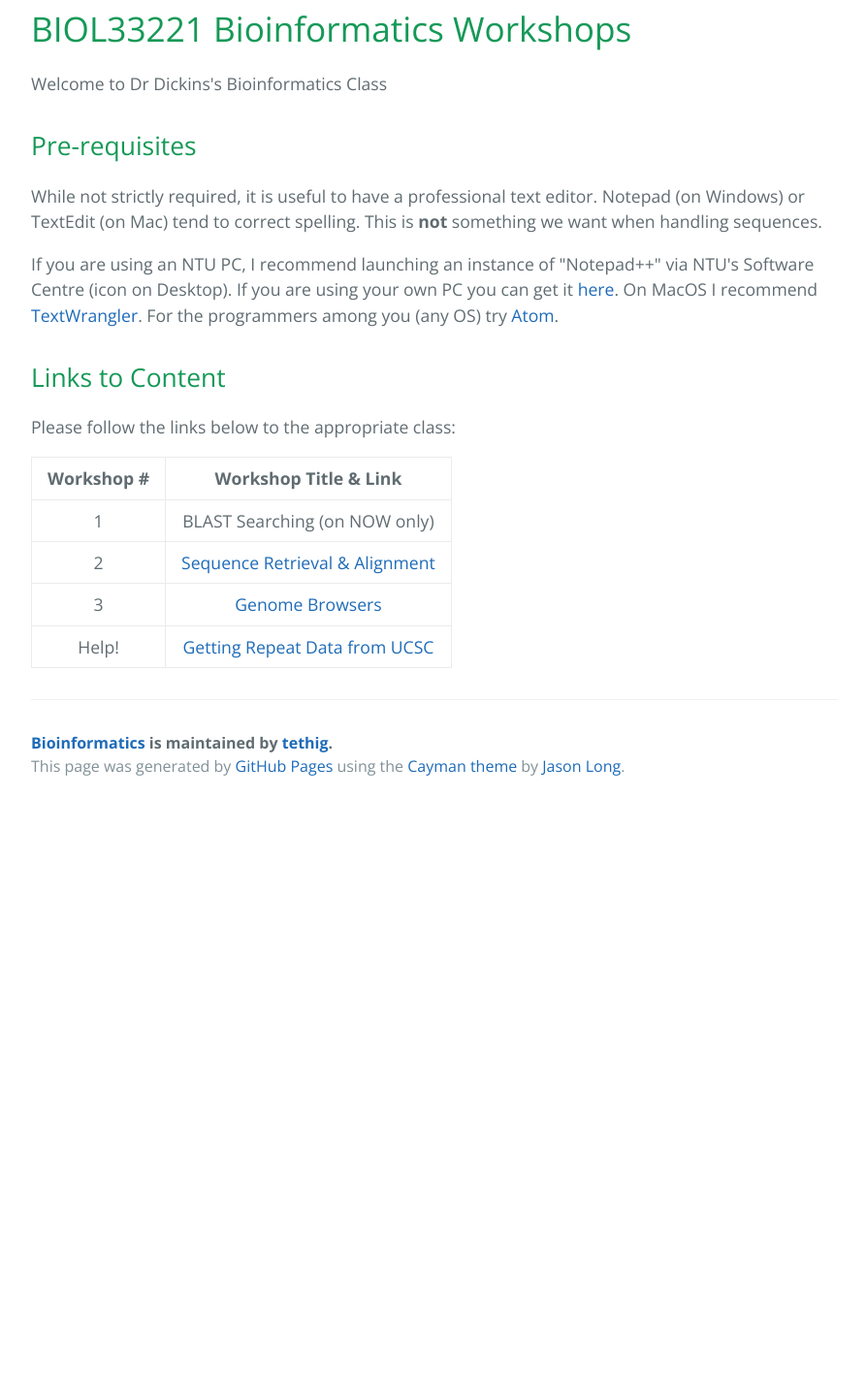
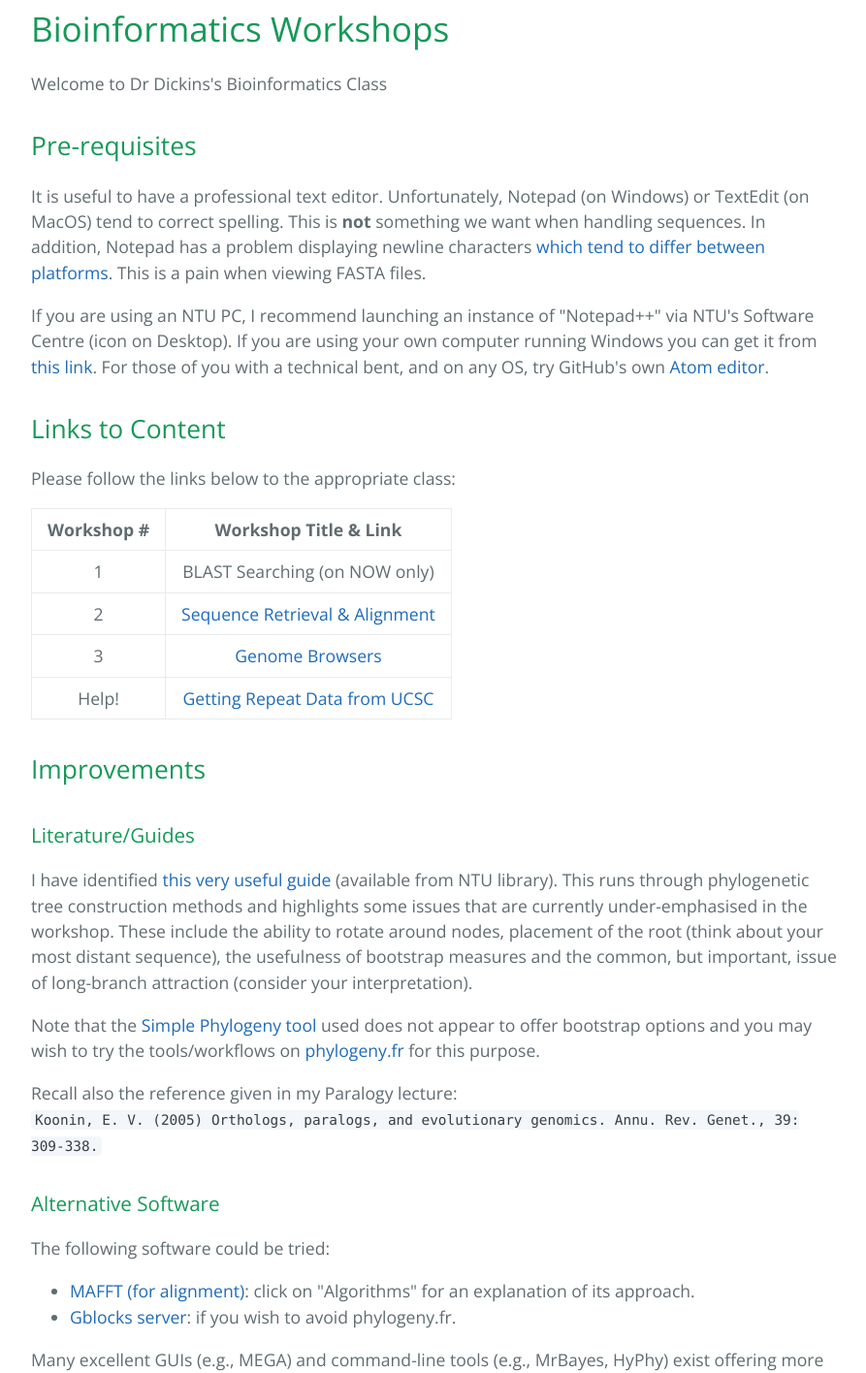
Before and after one commit to tethig/bioinformatics, a plain HTML site: page index.html in a window 1280 px wide. Shown: the part 412-1828 px from the top of the page at 97% size, without its empty margins (192-1085 px from the left). Before the commit the page ends 1246 px from the top, so only its background shows below. Drawn offline with nearby package versions, Linux system fonts and the light colour scheme.

Commit message:
context, enhancements
amended section on text editors, added literature and additional tools

```diff
--- a/index.html
+++ b/index.html
@@ -1,5 +1,6 @@
 <!DOCTYPE html>
 <html lang="en-us">
+
 <head>
   <meta charset="UTF-8">
   <title>Bioinformatics by tethig</title>
@@ -9,6 +10,7 @@
   <link rel="stylesheet" type="text/css" href="stylesheets/stylesheet.css" media="screen">
   <link rel="stylesheet" type="text/css" href="stylesheets/github-light.css" media="screen">
 </head>
+
 <body>
   <section class="page-header">
     <h1 class="project-name">Bioinformatics</h1>
@@ -20,16 +22,18 @@
 
   <section class="main-content">
     <h1>
-<a id="biol33221-bioinformatics-workshops" class="anchor" href="#biol33221-bioinformatics-workshops" aria-hidden="true"><span aria-hidden="true" class="octicon octicon-link"></span></a>BIOL33221 Bioinformatics Workshops</h1>
+<a id="bioinformatics-workshops" class="anchor" href="#bioinformatics-workshops" aria-hidden="true"><span aria-hidden="true" class="octicon octicon-link"></span></a>Bioinformatics Workshops</h1>
 
     <p>Welcome to Dr Dickins's Bioinformatics Class</p>
 
     <h2>
 <a id="pre-requisites" class="anchor" href="#pre-requisites" aria-hidden="true"><span aria-hidden="true" class="octicon octicon-link"></span></a>Pre-requisites</h2>
 
-<p>While not strictly required, it is useful to have a professional text editor. Notepad (on Windows) or TextEdit (on Mac) tend to correct spelling. This is <strong>not</strong> something we want when handling sequences.</p>
+    <p>It is useful to have a professional text editor. Unfortunately, Notepad (on Windows) or TextEdit (on MacOS) tend to correct spelling. This is <strong>not</strong> something we want when handling sequences. In addition, Notepad has a problem displaying
+      newline characters <a href="https://stackoverflow.com/a/1552775">which tend to differ between platforms</a>. This is a pain when viewing FASTA files.</p>
 
-<p>If you are using an NTU PC, I recommend launching an instance of "Notepad++" via NTU's Software Centre (icon on Desktop). If you are using your own PC you can get it <a href="https://notepad-plus-plus.org">here</a>. On MacOS I recommend <a href="http://www.barebones.com/products/textwrangler/">TextWrangler</a>. For the programmers among you (any OS) try <a href="https://atom.io">Atom</a>.</p>
+    <p>If you are using an NTU PC, I recommend launching an instance of "Notepad++" via NTU's Software Centre (icon on Desktop). If you are using your own computer running Windows you can get it from <a href="https://notepad-plus-plus.org">this link</a>.
+      For those of you with a technical bent, and on any OS, try GitHub's own <a href="https://atom.io">Atom editor</a>.</p>
 
     <h2>
 <a id="links-to-content" class="anchor" href="#links-to-content" aria-hidden="true"><span aria-hidden="true" class="octicon octicon-link"></span></a>Links to Content</h2>
@@ -63,6 +67,22 @@
       </tbody>
     </table>
 
+    <h2>
+    <a id="improvements" class="anchor" href="#improvements" aria-hidden="true"><span aria-hidden="true" class="octicon octicon-link"></span></a>Improvements</h2>
+
+        <h3>Literature/Guides</h3>
+        <p>I have identified <a href="http://dx.doi.org/10.1016/S0168-9525(03)00112-4">this very useful guide</a> (available from NTU library). This runs through phylogenetic tree construction methods and highlights some issues that are currently under-emphasised in the workshop. These include the ability to rotate around nodes, placement of the root (think about your most distant sequence), the usefulness of bootstrap measures and the common, but important, issue of long-branch attraction (consider your interpretation).</p>
+        <p>Note that the <a href="https://www.ebi.ac.uk/Tools/phylogeny/simple_phylogeny/">Simple Phylogeny tool</a> used does not appear to offer bootstrap options and you may wish to try the tools/workflows on <a href="http://www.phylogeny.fr">phylogeny.fr</a> for this purpose.</p>
+        <p>Recall also the reference given in my Paralogy lecture:<br><code>Koonin, E. V. (2005) Orthologs, paralogs, and evolutionary genomics. Annu. Rev. Genet., 39: 309-338.</code></p>
+
+          <h3>Alternative Software</h3>
+          <p>The following software could be tried:
+            <ul>
+              <li><a href="https://mafft.cbrc.jp/alignment/server/">MAFFT (for alignment)</a>: click on "Algorithms" for an explanation of its approach.</li>
+              <li><a href="http://molevol.cmima.csic.es/castresana/Gblocks_server.html">Gblocks server</a>: if you wish to avoid phylogeny.fr.</li>
+            </ul>
+          Many excellent GUIs (e.g., MEGA) and command-line tools (e.g., MrBayes, HyPhy) exist offering more sophisticated functionality. In addition there are specialist tools for large-scale phylogenies (e.g., Parsnp, RAxML).</p>
+
     <footer class="site-footer">
       <span class="site-footer-owner"><a href="https://github.com/tethig/bioinformatics">Bioinformatics</a> is maintained by <a href="https://github.com/tethig">tethig</a>.</span>
 
@@ -73,4 +93,5 @@
 
 
 </body>
+
 </html>
```
Lines whose indentation alone changed are shown as unchanged.
